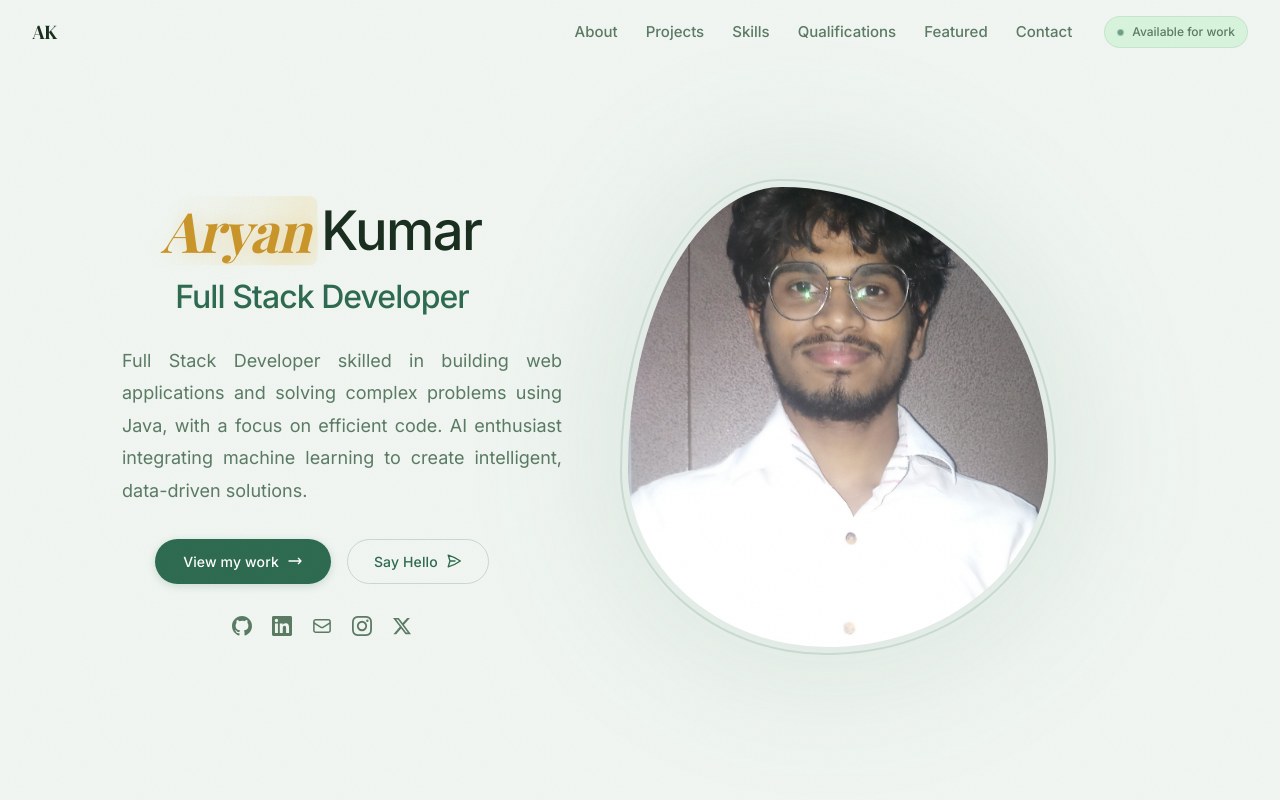
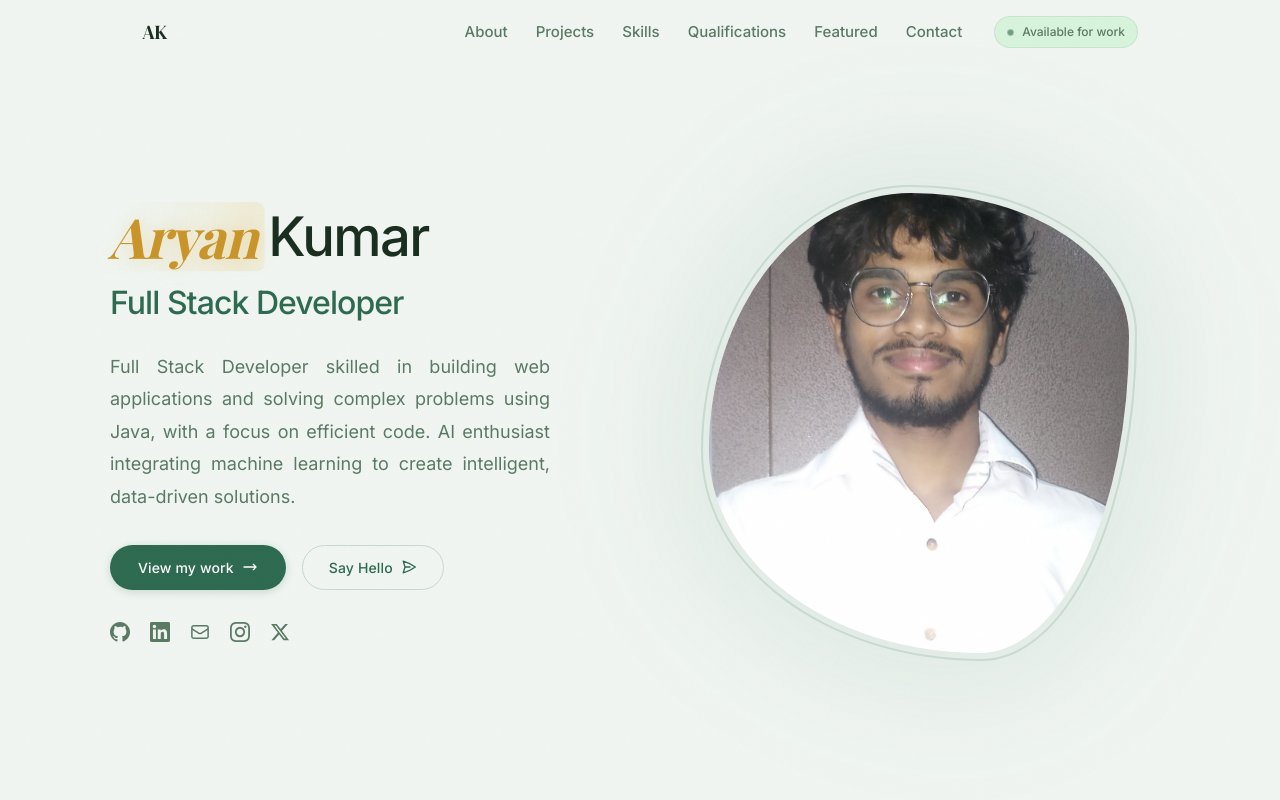
Before and after one commit to Aryankumar0022/aryan-portfolio, a Next.js app: page / in a window 1280 px wide. Shown: the top 800 px of the page. Built offline with nearby package versions, Linux system fonts and the light colour scheme.

Commit message:
fixed hero section zoom out gap issue horizontally,vertically and also navigation grid limit, fixed overflow of horizontal scroll and reduced size of projects panels by increasing gaps, fixed wobble by decreasing speed

```diff
--- a/src/app/globals.css
+++ b/src/app/globals.css
@@ -331,11 +331,13 @@ body::after {
 
 /* ── Hero wobble animation ── */
 .hero-wobble {
-  animation: wobble 4s ease-in-out infinite;
+  animation: wobble 12s ease-in-out infinite;
+  will-change: border-radius;
 }
 
 .hero-wobble-reverse {
-  animation: wobble-reverse 4s ease-in-out infinite;
+  animation: wobble-reverse 12s ease-in-out infinite;
+  will-change: border-radius;
 }
 
 @keyframes wobble {
--- a/src/app/layout.tsx
+++ b/src/app/layout.tsx
@@ -45,7 +45,7 @@ export default function RootLayout({
 }) {
   return (
     <html lang="en" className={`${inter.variable} ${dmSerifDisplay.variable} ${playfairDisplay.variable}`}>
-      <body className="font-sans antialiased">
+      <body className="font-sans antialiased overflow-x-hidden">
         <ThemeProvider>
           <Nav />
           <main className="mx-auto max-w-page px-6 md:px-8">{children}</main>
--- a/src/components/Hero.tsx
+++ b/src/components/Hero.tsx
@@ -58,11 +58,11 @@ export default function Hero() {
   const isDark = theme === "dark";
 
   return (
-    <section className="relative pt-10 pb-12 md:pt-16 md:pb-20 min-h-[calc(100vh-80px)] flex items-center">
-      {/* Two-column layout */}
-      <div className="w-full grid grid-cols-1 md:grid-cols-2 gap-10 md:gap-14 items-center">
+    <section className="relative py-20 md:py-28 lg:py-32 flex items-center justify-center">
+      {/* Two-column layout — max-width keeps symmetry at all zoom levels */}
+      <div className="w-full max-w-[1060px] mx-auto grid grid-cols-1 md:grid-cols-2 gap-10 md:gap-14 items-center">
         {/* Left — Text content */}
-        <div className="order-2 md:order-1 text-center">
+        <div className="order-2 md:order-1 text-center md:text-left">
 
           <motion.h1
             initial={{ opacity: 0, y: 14 }}
@@ -98,7 +98,7 @@ export default function Hero() {
             initial={{ opacity: 0, y: 10 }}
             animate={{ opacity: 1, y: 0 }}
             transition={{ duration: 0.6, delay: 0.25, ease: "easeOut" }}
-            className="mt-6 max-w-[440px] mx-auto text-[18px] text-muted leading-[1.8] text-justify translate-x-3 md:translate-x-5"
+            className="mt-6 max-w-[440px] mx-auto md:mx-0 text-[18px] text-muted leading-[1.8] text-justify"
           >
             Full Stack Developer skilled in building web applications and solving complex problems using Java, with a focus on efficient code. AI enthusiast integrating machine learning to create intelligent, data-driven solutions.
           </motion.p>
@@ -108,7 +108,7 @@ export default function Hero() {
             initial={{ opacity: 0, y: 8 }}
             animate={{ opacity: 1, y: 0 }}
             transition={{ duration: 0.5, delay: 0.4, ease: "easeOut" }}
-            className="mt-8 flex flex-wrap items-center justify-center gap-4"
+            className="mt-8 flex flex-wrap items-center justify-center md:justify-start gap-4"
           >
             <a href="#projects" className="btn-primary">
               View my work
@@ -129,7 +129,7 @@ export default function Hero() {
             initial={{ opacity: 0, y: 8 }}
             animate={{ opacity: 1, y: 0 }}
             transition={{ duration: 0.5, delay: 0.55, ease: "easeOut" }}
-            className="flex items-center justify-center gap-5 mt-8"
+            className="flex items-center justify-center md:justify-start gap-5 mt-8"
           >
             {socials.map((s) => (
               <a
@@ -151,7 +151,7 @@ export default function Hero() {
           initial={{ opacity: 0, scale: 0.95 }}
           animate={{ opacity: 1, scale: 1 }}
           transition={{ duration: 0.5, delay: 0.1, ease: "easeOut" }}
-          className="order-1 md:order-2 flex justify-center -translate-x-8 md:-translate-x-30"
+          className="order-1 md:order-2 flex justify-center"
         >
           <div className="relative">
             {/* Glow behind photo */}
--- a/src/components/Nav.tsx
+++ b/src/components/Nav.tsx
@@ -28,7 +28,7 @@ export default function Nav() {
             : "bg-transparent border-b border-transparent"
         }`}
     >
-      <nav className="mx-auto flex max-w-page items-center justify-between px-6 py-4 md:px-8">
+      <nav className="mx-auto flex max-w-[1060px] items-center justify-between px-6 py-4 md:px-8">
         <Link
           href="/"
           className="font-serif text-xl tracking-tightish text-ink hover:text-accent transition-colors duration-300"
--- a/src/components/Projects.tsx
+++ b/src/components/Projects.tsx
@@ -28,7 +28,7 @@ export default function Projects() {
       </FadeIn>
 
       <div className="mx-auto max-w-[1060px]">
-        <div className="grid grid-cols-1 gap-6 md:grid-cols-2">
+        <div className="grid grid-cols-1 gap-8 md:gap-12 md:grid-cols-2">
 
           <AnimatePresence mode="popLayout">
             {visible.map((p, i) => {
@@ -53,7 +53,7 @@ export default function Projects() {
 
                       {/* Project Image Header */}
                       <div
-                        className={`relative h-40 md:h-52 overflow-hidden bg-gradient-to-br ${p.gradient} cursor-pointer`}
+                        className={`relative h-36 md:h-44 overflow-hidden bg-gradient-to-br ${p.gradient} cursor-pointer`}
                         onClick={() => toggle(p.title)}
                       >
 
```
Also changed, not shown: public/images/ClipMagic.png.
